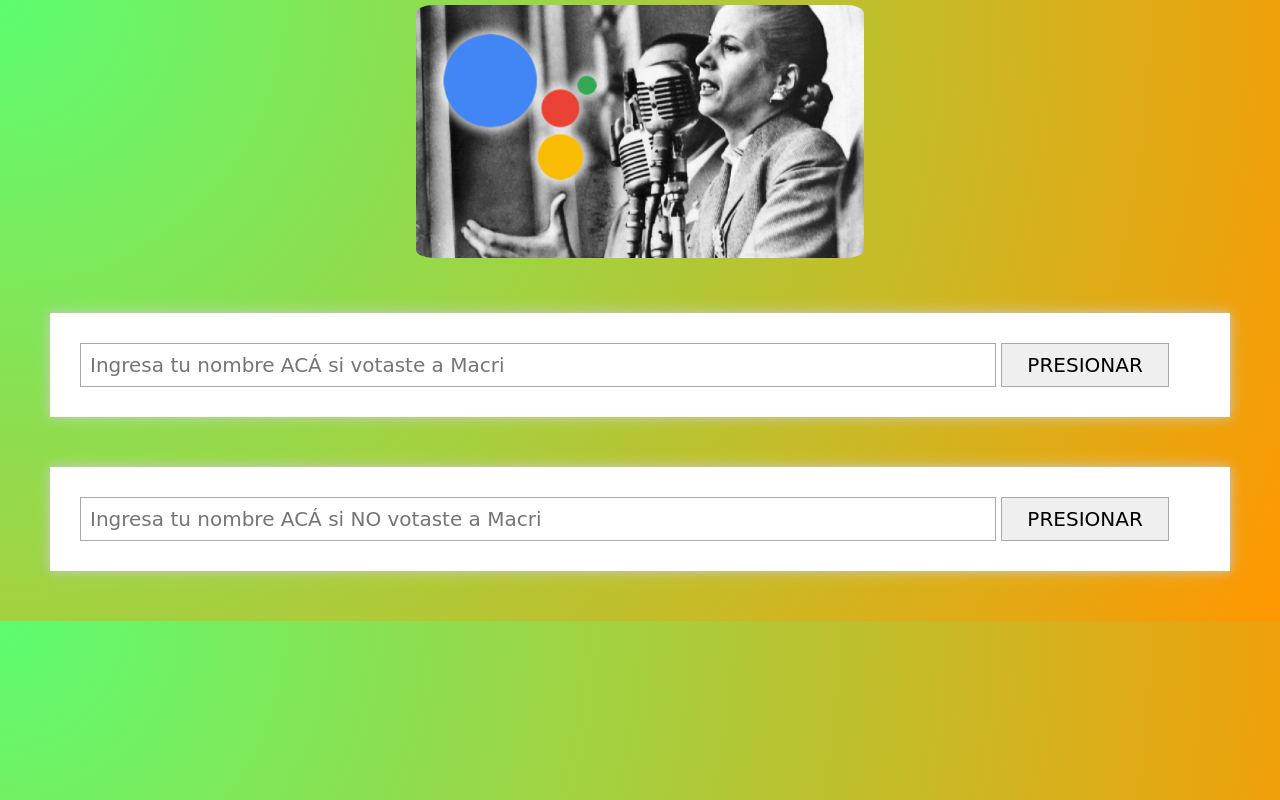
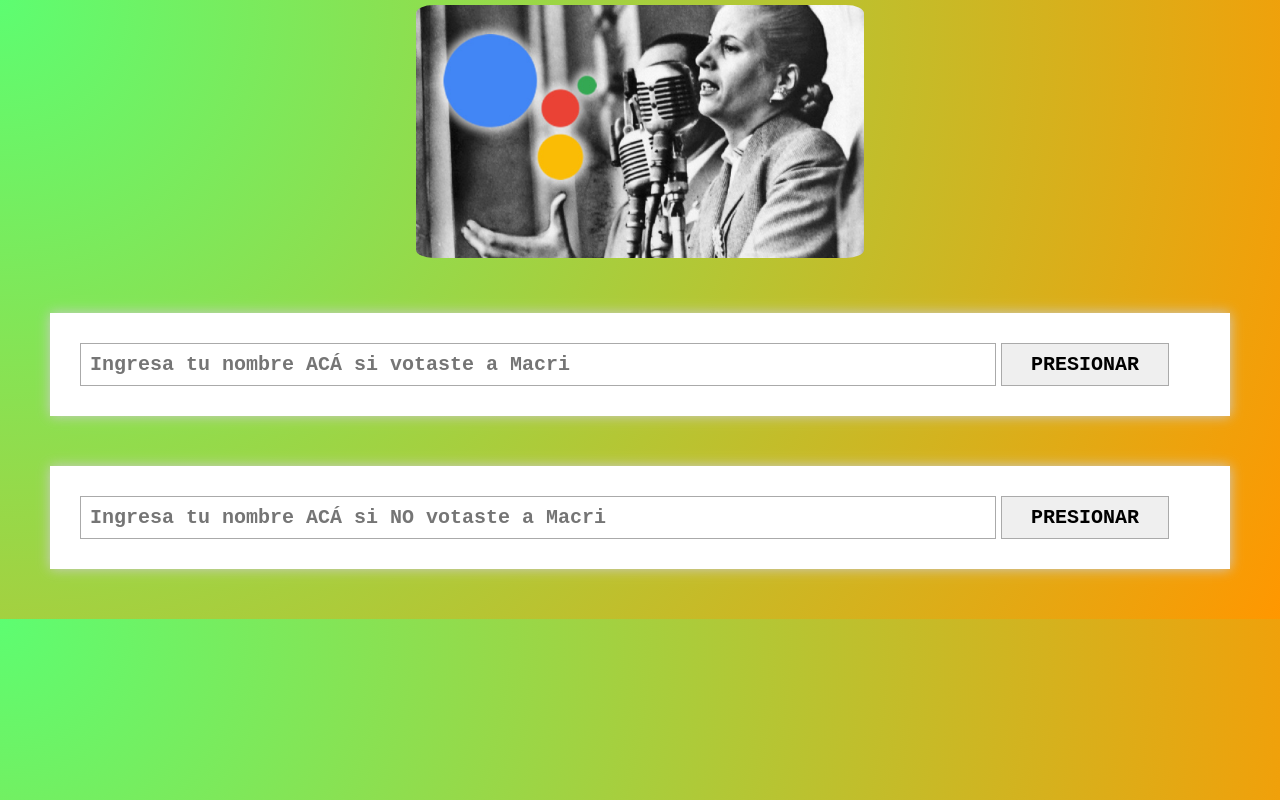
Before and after one commit to nikokubrick/textToVoice, a plain HTML site: page index.html in a window 1280 px wide. Drawn offline with Linux system fonts and the light colour scheme.

Commit message:
responsive

```diff
--- a/estilo.css
+++ b/estilo.css
@@ -41,6 +41,34 @@
 @media screen and (min-width:360px) {
     input {
     padding: 9px;
+    font-size: 10px;
+    border: solid 1px #aaa;
+        font-family: monospace;
+        font-weight: bold;
+    width: 100%;
+    }
+
+    input[type="button"] {
+    width: 55%;
+}
+
+}
+@media screen and (min-width:500px) {
+    input {
+    padding: 9px;
+    font-size: 15px;
+    border: solid 1px #aaa;
+    width: 100%;
+    }
+
+    input[type="button"] {
+    width: 55%;
+}
+
+}
+@media screen and (min-width:1024px) {
+    input {
+    padding: 9px;
     font-size: 20px;
     border: solid 1px #aaa;
     width: 80%;
```
